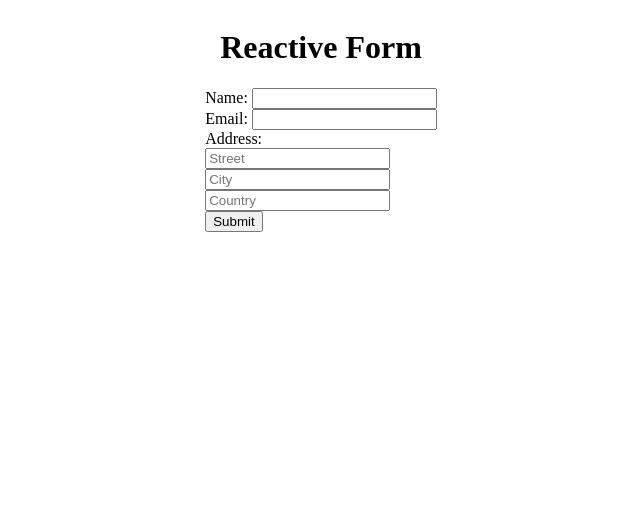
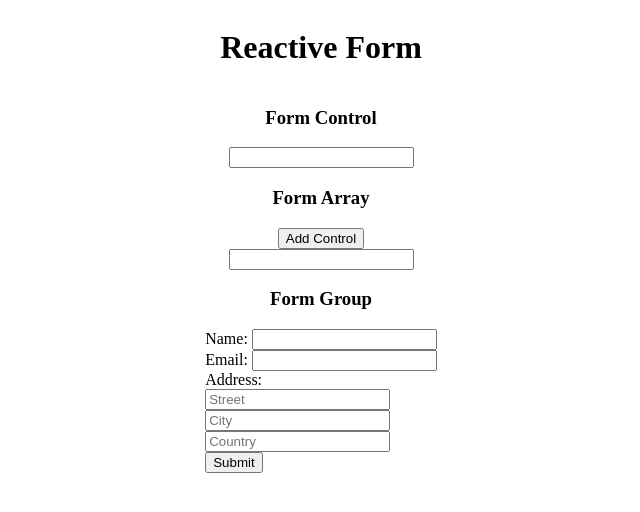
Before and after one commit to topeshsahu/Angular-Concepts, an Angular app: page / in a window 1280 px wide. Shown: the top 512 px of the page, without its empty margins (319-959 px from the left). Built offline with nearby package versions, Linux system fonts and the light colour scheme; what @ngrx/store would draw is missing.

Commit message:
reactive form changes

```diff
--- a/src/app/concepts/reactive-forms/components/reactive-form/reactive-form.component.html
+++ b/src/app/concepts/reactive-forms/components/reactive-form/reactive-form.component.html
@@ -1,11 +1,22 @@
 <h1>Reactive Form</h1>
+
+<h3>Form Control</h3>
+<input type="text" [formControl]="formName" />
+
+<h3>Form Array</h3>
+<input type="button" (click)="addControls()" value="Add Control" />
+@for (controls of formArray.controls; track $index) {
+  <input type="text" [formControl]="controls" />
+}
+
+<h3>Form Group</h3>
 <form [formGroup]="form" (ngSubmit)="onSubmit()">
   Name: <input type="text" formControlName="name" /> <br />
   Email: <input type="text" formControlName="email" /> <br />
   Address:
   <div formArrayName="address">
     <div
-      *ngFor="let addressGroup of form.get('address').controls; let i = index"
+      *ngFor="let addressGroup of addressControl.controls; let i = index"
       [formGroupName]="i"
     >
       <input formControlName="street" placeholder="Street" /> <br />
--- a/src/app/concepts/reactive-forms/components/reactive-form/reactive-form.component.ts
+++ b/src/app/concepts/reactive-forms/components/reactive-form/reactive-form.component.ts
@@ -12,11 +12,13 @@ import { Details } from "../../../../model";
 @Component({
   selector: "app-reactive-form",
   standalone: true,
-  imports: [ReactiveFormsModule, NgFor],
+  imports: [ReactiveFormsModule, NgFor, JsonPipe],
   templateUrl: "./reactive-form.component.html",
   styleUrl: "./reactive-form.component.scss",
 })
 export class ReactiveFormComponent {
+  formName = new FormControl("");
+  formArray = new FormArray([new FormControl("")]);
   form: FormGroup<Details> = new FormGroup({
     name: new FormControl(""),
     email: new FormControl(""),
@@ -28,11 +30,28 @@ export class ReactiveFormComponent {
           country: new FormControl(""),
         }),
       ],
-      Validators.required
+      Validators.required,
     ),
   });
 
+  get addressControl(): any {
+    return this.form.get("address") as FormArray;
+  }
+
   onSubmit(): void {
-    console.log(this.form);
+    this.form.get("name")?.patchValue("shubham");
+    this.form.get("email")?.setValue("lund");
+    this.form.get("address")?.patchValue([
+      {
+        city: "backchod",
+        country: "india",
+        street: "backchod",
+      },
+    ]);
+    console.log(this.form.value);
+  }
+
+  addControls(): void {
+    this.formArray.controls.push(new FormControl(""));
   }
 }
```
